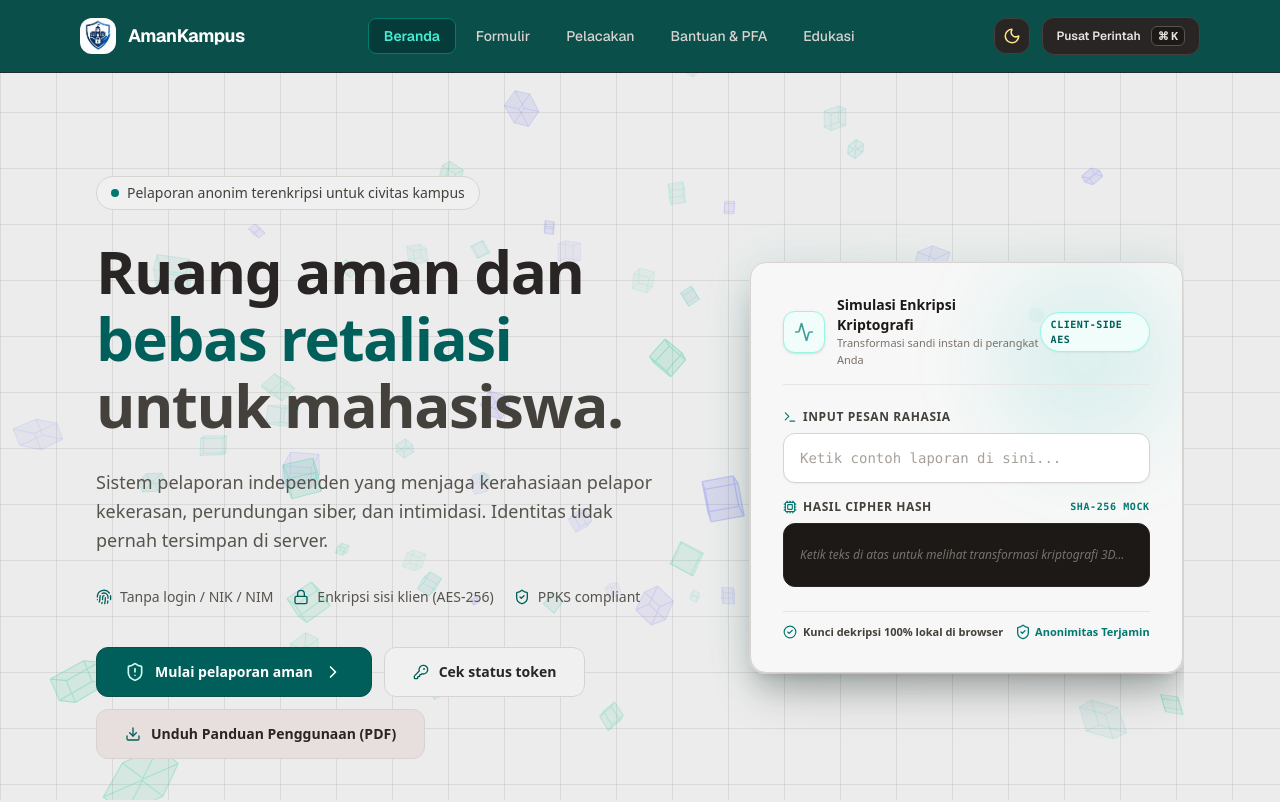
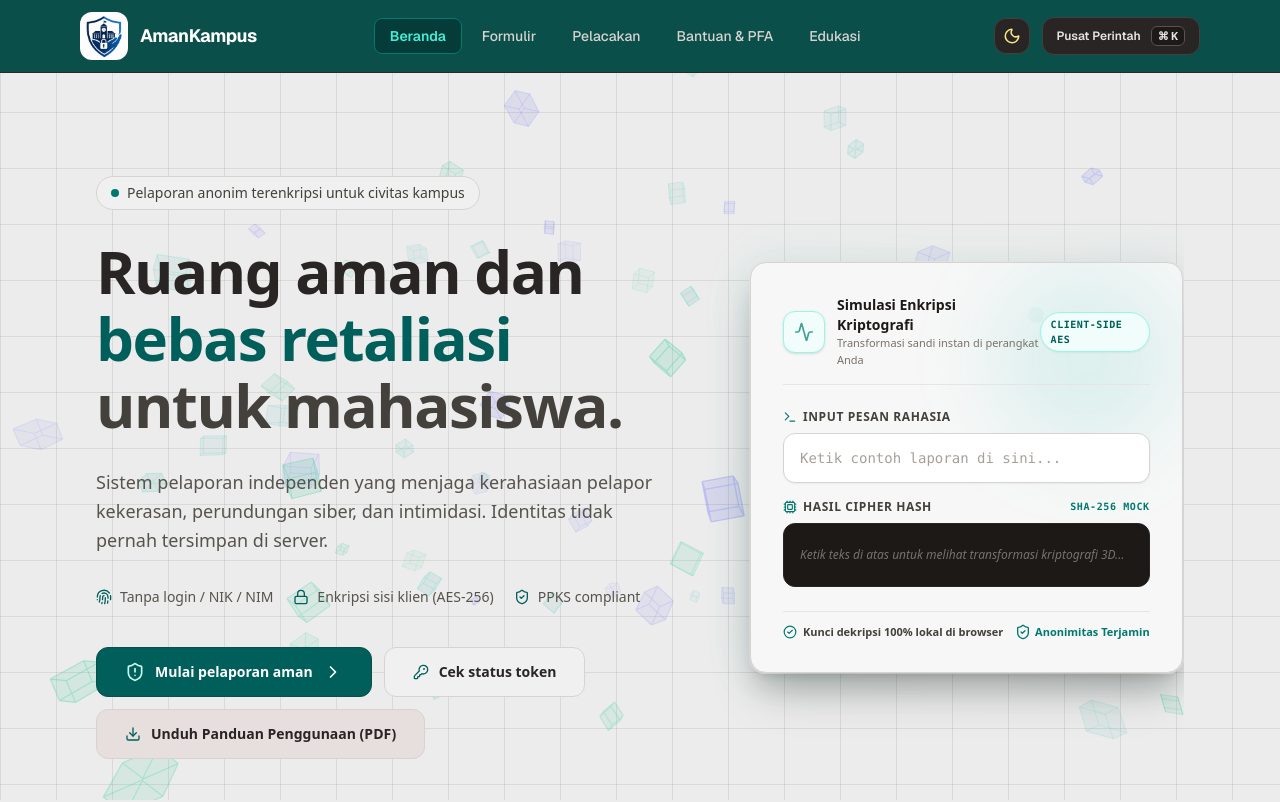
Before and after one commit to muhzuhri/AmanKampus, a Next.js app: page / in a window 1280 px wide. Shown: the top 802 px of the page. Built offline with nearby package versions, Linux system fonts and the light colour scheme.

Commit message:
Finish fixxx

```diff
--- a/components/Navbar.tsx
+++ b/components/Navbar.tsx
@@ -47,12 +47,12 @@ export default function Navbar() {
     >
       <div className="max-w-7xl mx-auto px-6 md:px-12 lg:px-20 h-18 flex items-center justify-between py-4">
         <Link href="/" className="flex items-center gap-3 group">
-          <div className="w-9 h-9 rounded-xl overflow-hidden shrink-0 group-hover:opacity-90 transition-opacity">
+          <div className="w-12 h-12 rounded-xl overflow-hidden shrink-0 group-hover:opacity-90 transition-opacity">
             <Image
-              src="/images/logo.png"
+              src="/images/logok.png"
               alt="AmanKampus Logo"
-              width={36}
-              height={36}
+              width={48}
+              height={48}
               className="w-full h-full object-cover"
             />
           </div>
```
Also changed, not shown: public/images/logo.png (deleted), public/images/logok.png (added).
